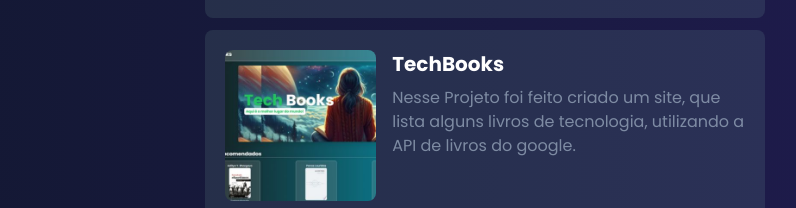
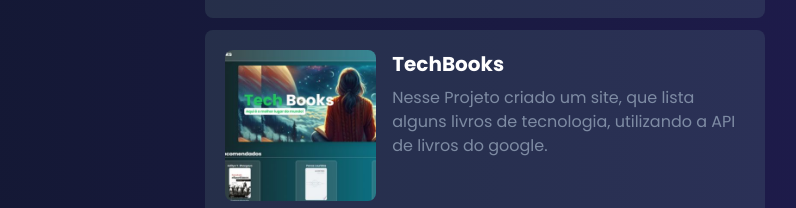
Before and after one commit to JoaoLeandroo/joaoleandro, a Next.js app: page / in a window 1280 px wide. Shown: the part 1599-1807 px from the top of the page, without its empty margins (435-1231 px from the left). Built offline with nearby package versions, Linux system fonts and the light colour scheme.

Commit message:
chore: correction in description

```diff
--- a/app/page.tsx
+++ b/app/page.tsx
@@ -73,7 +73,7 @@
               <CardProjects
                 imagem="/assets/techBooks.jpg"
                 titulo="TechBooks"
-                description="Nesse Projeto foi feito criado um site, que lista alguns livros de tecnologia, utilizando a API de livros do google."
+                description="Nesse Projeto criado um site, que lista alguns livros de tecnologia, utilizando a API de livros do google."
                 url="https://techinbooks.vercel.app/"
               />
               <CardProjects
```
